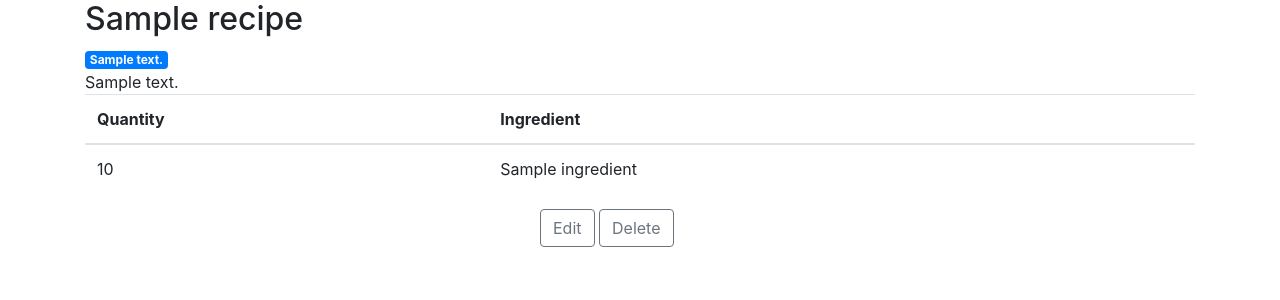
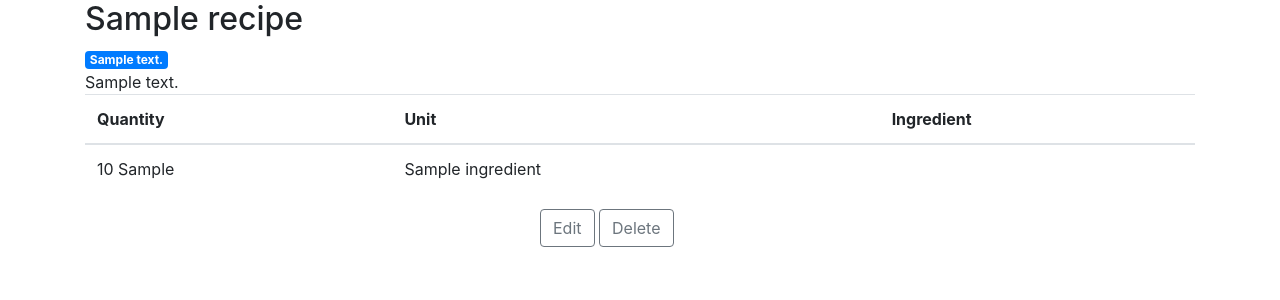
Before and after one commit to jrmusan/meal_planner, a Flask app: page /1 in a window 1280 px wide. Shown: the part 58-358 px from the top of the page. Run offline with Flask 3, Linux system fonts and the light colour scheme; the visitor is signed in with stand-in values (Sample User, id 1); tables that the repository leaves empty hold one stand-in row (values such as "Sample post"); some libraries are stand-ins or nearby versions.

Commit message:
Added units back to recipe page

```diff
--- a/templates/recipe.html
+++ b/templates/recipe.html
@@ -15,6 +15,7 @@
       <thead>
         <tr>
           <th scope="col">Quantity</th>
+          <th scope="col">Unit</th>
           <th scope="col">Ingredient</th>
         </tr>
       </thead>
@@ -22,7 +23,7 @@
       <tbody>
         {% for ingredient in ingredients %}
             <tr>
-            <td>{{ ingredient.quantity }}</td>
+            <td>{{ ingredient.quantity }} {{ ingredient.unit }}</td>
             <td>{{ ingredient.name }}</td>
             </tr>
         {% endfor %}
```
